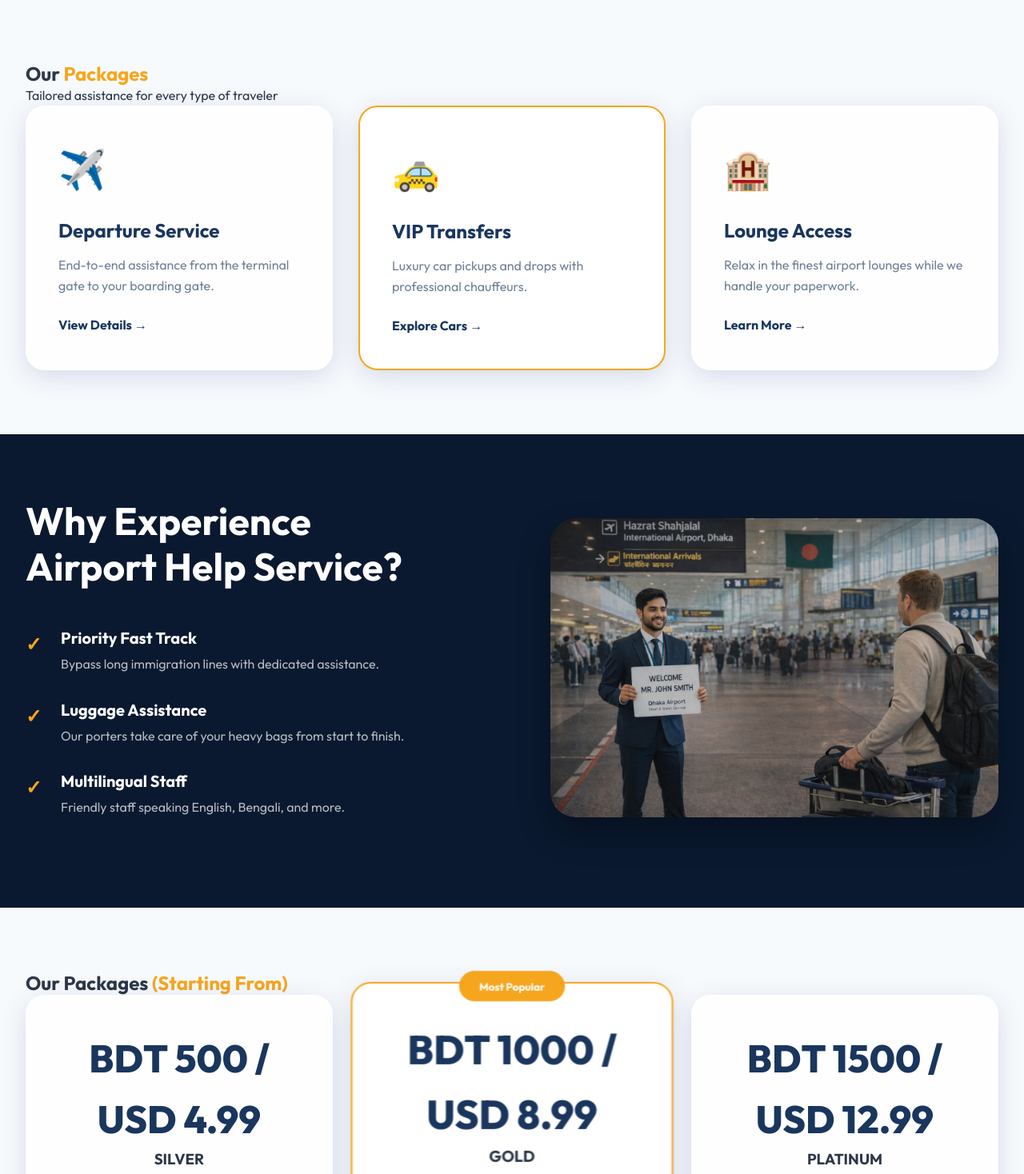
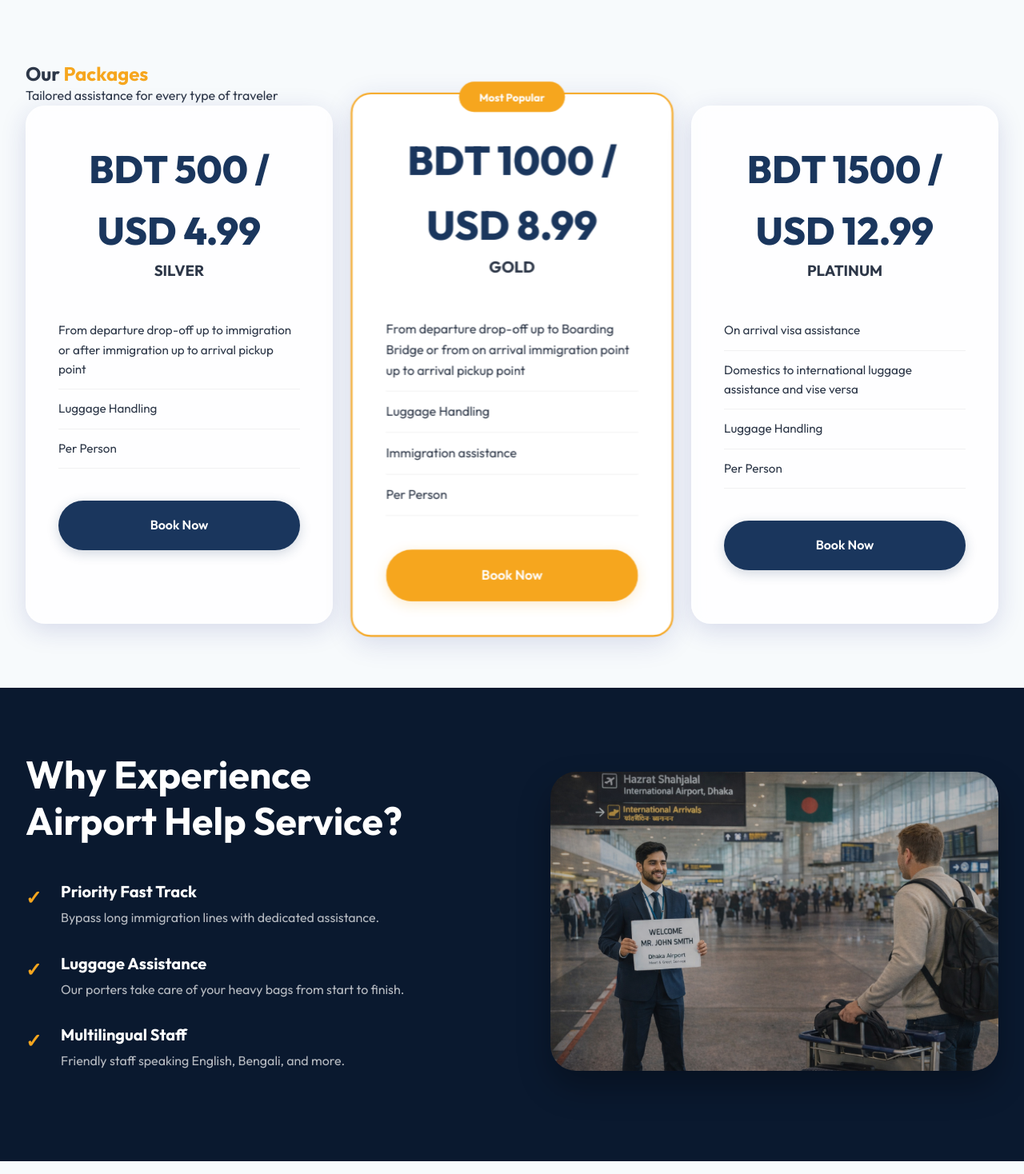
Before and after one commit to iamemonhowlader/airport, a React (Vite) app: page / in a window 1280 px wide. Shown: the part 802-2270 px from the top of the page at 80% size. Built offline with nearby package versions, Linux system fonts and the light colour scheme.

Commit message:
all changes are comlerted

```diff
--- a/src/pages/Home.tsx
+++ b/src/pages/Home.tsx
@@ -37,73 +37,11 @@ const Home = () => {
                 </div>
             </section>
 
-            {/* Core Services */}
+            {/* Our Packages Section */}
             <section className="section-padding services-section">
                 <div className="container text-center mb-50">
                     <h2 className="section-title">Our <span className="accent-text">Packages</span></h2>
                     <p className="section-subtitle">Tailored assistance for every type of traveler</p>
-                </div>
-                <div className="container grid-3">
-                    <div className="service-card glass-card">
-                        <div className="service-icon">✈️</div>
-                        <h3>Departure Service</h3>
-                        <p>End-to-end assistance from the terminal gate to your boarding gate.</p>
-                        <Link to="/meet-greet-services/" className="service-link">View Details →</Link>
-                    </div>
-                    <div className="service-card glass-card highlight-card">
-                        <div className="service-icon">🚕</div>
-                        <h3>VIP Transfers</h3>
-                        <p>Luxury car pickups and drops with professional chauffeurs.</p>
-                        <Link to="/car-service/" className="service-link">Explore Cars →</Link>
-                    </div>
-                    <div className="service-card glass-card">
-                        <div className="service-icon">🏨</div>
-                        <h3>Lounge Access</h3>
-                        <p>Relax in the finest airport lounges while we handle your paperwork.</p>
-                        <Link to="/services/" className="service-link">Learn More →</Link>
-                    </div>
-                </div>
-            </section>
-
-            {/* Why Choose Us */}
-            <section className="section-padding bg-dark-deep why-us">
-                <div className="container split-layout">
-                    <div className="why-us-content">
-                        <h2 className="white-text">Why Experience <br /> Airport Help Service?</h2>
-                        <ul className="why-us-list">
-                            <li>
-                                <span className="check">✓</span>
-                                <div>
-                                    <h4>Priority Fast Track</h4>
-                                    <p>Bypass long immigration lines with dedicated assistance.</p>
-                                </div>
-                            </li>
-                            <li>
-                                <span className="check">✓</span>
-                                <div>
-                                    <h4>Luggage Assistance</h4>
-                                    <p>Our porters take care of your heavy bags from start to finish.</p>
-                                </div>
-                            </li>
-                            <li>
-                                <span className="check">✓</span>
-                                <div>
-                                    <h4>Multilingual Staff</h4>
-                                    <p>Friendly staff speaking English, Bengali, and more.</p>
-                                </div>
-                            </li>
-                        </ul>
-                    </div>
-                    <div className="why-us-image">
-                       <img src="/images/new.png" alt="VIP Airport Support" />
-                    </div>
-                </div>
-            </section>
-
-            {/* Pricing Section */}
-            <section className="section-padding pricing-section">
-                <div className="container text-center mb-50">
-                    <h2 className="section-title">Our Packages <span className="accent-text">(Starting From)</span></h2>
                 </div>
                 <div className="container grid-3">
                     <div className="pricing-card glass-card">
@@ -148,6 +86,42 @@ const Home = () => {
                 </div>
             </section>
 
+            {/* Why Choose Us */}
+            <section className="section-padding bg-dark-deep why-us">
+                <div className="container split-layout">
+                    <div className="why-us-content">
+                        <h2 className="white-text">Why Experience <br /> Airport Help Service?</h2>
+                        <ul className="why-us-list">
+                            <li>
+                                <span className="check">✓</span>
+                                <div>
+                                    <h4>Priority Fast Track</h4>
+                                    <p>Bypass long immigration lines with dedicated assistance.</p>
+                                </div>
+                            </li>
+                            <li>
+                                <span className="check">✓</span>
+                                <div>
+                                    <h4>Luggage Assistance</h4>
+                                    <p>Our porters take care of your heavy bags from start to finish.</p>
+                                </div>
+                            </li>
+                            <li>
+                                <span className="check">✓</span>
+                                <div>
+                                    <h4>Multilingual Staff</h4>
+                                    <p>Friendly staff speaking English, Bengali, and more.</p>
+                                </div>
+                            </li>
+                        </ul>
+                    </div>
+                    <div className="why-us-image">
+                       <img src="/images/new.png" alt="VIP Airport Support" />
+                    </div>
+                </div>
+            </section>
+
+
              {/* Booking CTA */}
              <section className="section-padding booking-cta">
                 <div className="container text-center">
```
